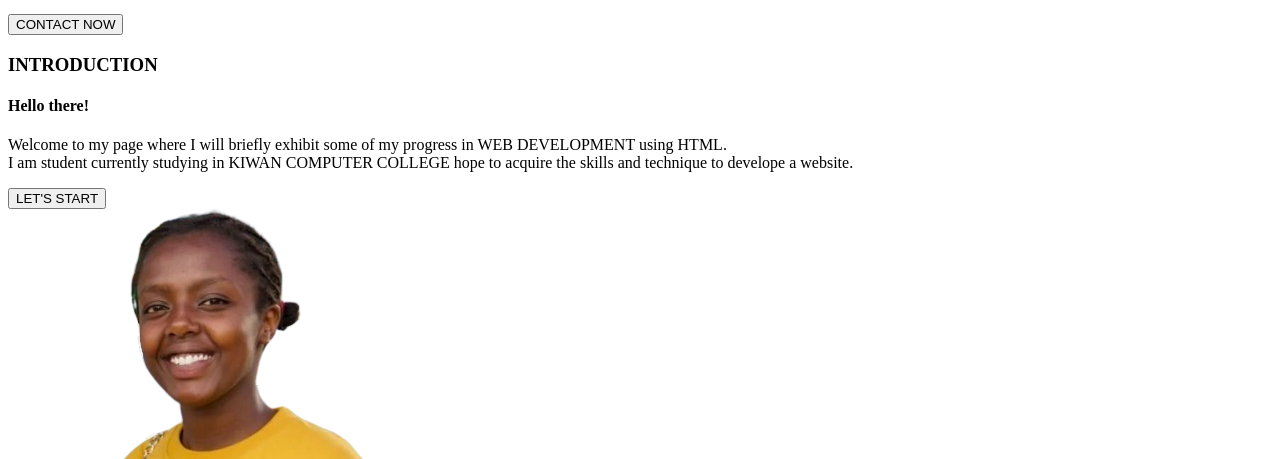
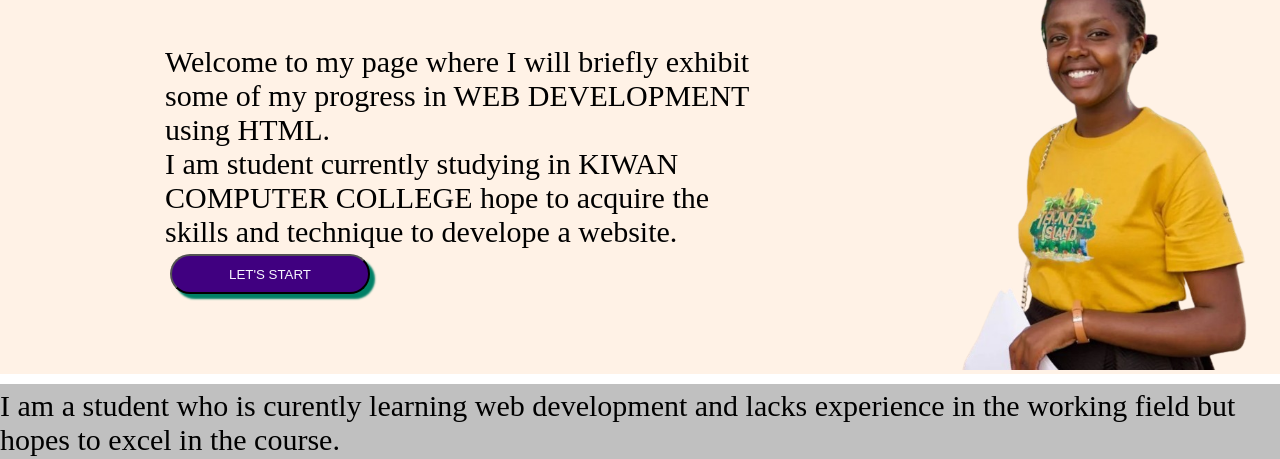
Before and after one commit to Zippykari/portfolio, a plain HTML site: page index.html in a window 1280 px wide. Shown: the part 134-593 px from the top of the page. Drawn offline with Linux system fonts and the light colour scheme.

Commit message:
did a mistake in the previous commit

```diff
--- a/index.html
+++ b/index.html
@@ -4,7 +4,7 @@
 	<meta charset="utf-8">
 	<meta name="viewport" content="width=device-width, initial-scale=1">
 	<link rel="stylesheet" href="https://cdnjs.cloudflare.com/ajax/libs/font-awesome/6.5.2/css/all.min.css" integrity="sha512-SnH5WK+bZxgPHs44uWIX+LLJAJ9/2PkPKZ5QiAj6Ta86w+fsb2TkcmfRyVX3pBnMFcV7oQPJkl9QevSCWr3W6A==" crossorigin="anonymous" referrerpolicy="no-referrer" />
-	<link rel="stylesheet" type="text/css" href="styles2.css">
+	<link rel="stylesheet" type="text/css" href="styles.css">
 	<title>portfolio</title>
 </head>
 <body>
```
